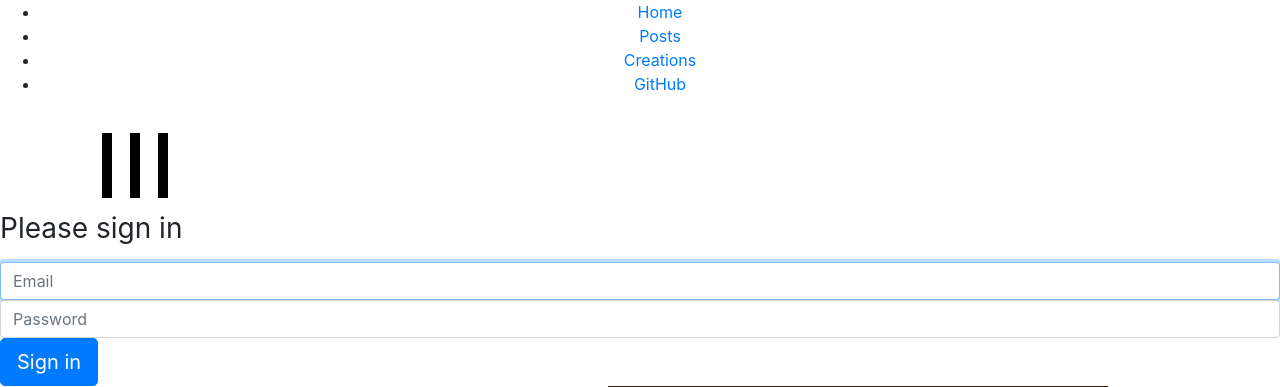
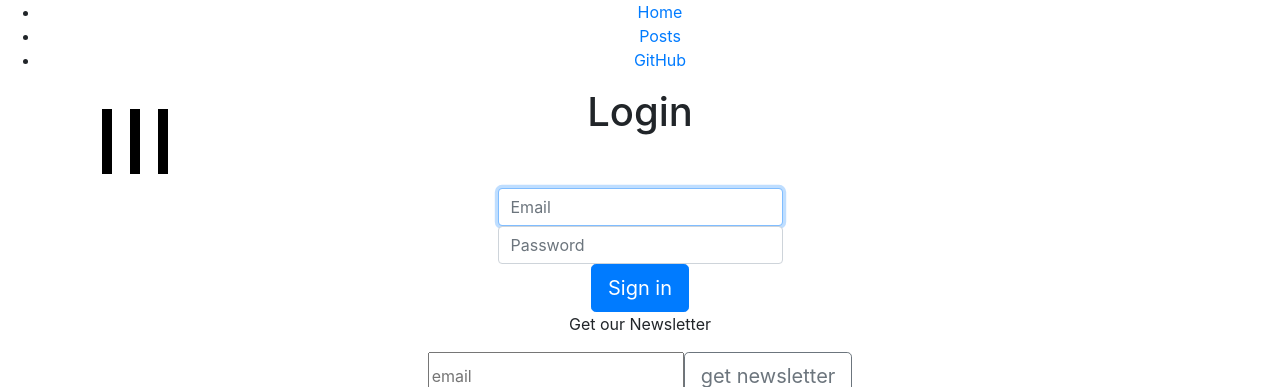
Before and after one commit to Arkistos/Blog, a Symfony app: template templates/security/login.html.twig in a window 1280 px wide, after a click that opens the changed part. Shown: the top 387 px of the page. Run offline with Twig, Linux system fonts and the light colour scheme; the template is opened without the code that fills it, so the values that code supplies are empty; style sheets or scripts are compiled from the project's sources; some libraries are stand-ins or nearby versions.

Commit message:
première version du site

```diff
--- a/assets/css/styleAdd.css
+++ b/assets/css/styleAdd.css
@@ -17,7 +17,13 @@
 .foo
 {
 	margin-top: -5px;
+	padding-bottom: 50px;
 }
+.formImg
+{
+
+}
+
 
 /* Small devices (landscape phones, 576px and up)*/
 @media (min-width: 576px) {
--- a/assets/css/stylePost.css
+++ b/assets/css/stylePost.css
@@ -9,3 +9,7 @@
 	background-color: #9fa8a3;
 	margin-left: 25%;
 }
+.imagePost
+{
+	width: 600px;
+}
--- a/public/css/style.css
+++ b/public/css/style.css
@@ -92,9 +92,3 @@ footer
 {
 	background-color: #c5d5cb;
 }
-
-footer img
-{
-	height: 50px;
-	width: 50px;
-}
--- a/src/Controller/PostController.php
+++ b/src/Controller/PostController.php
@@ -16,7 +16,7 @@ use App\Entity\Comment;
 class PostController extends AbstractController
 {
   /**
-  * @Route("/home", name="acceuil")
+  * @Route("/", name="acceuil")
   */
   public function homeAction()
   {
--- a/src/Controller/RegistrationController.php
+++ b/src/Controller/RegistrationController.php
@@ -28,7 +28,7 @@ class RegistrationController extends AbstractController
             $user->setPassword(
                 $passwordEncoder->encodePassword(
                     $user,
-                    $form->get('plainPassword')->getData()
+                    $form->get('Password')->getData()
                 )
             );
             $user->setRoles(['ROLE_ADMIN']);
--- a/src/Form/RegistrationFormType.php
+++ b/src/Form/RegistrationFormType.php
@@ -16,7 +16,7 @@ class RegistrationFormType extends AbstractType
     {
         $builder
             ->add('email')
-            ->add('plainPassword', PasswordType::class, [
+            ->add('Password', PasswordType::class, [
                 // instead of being set onto the object directly,
                 // this is read and encoded in the controller
                 'mapped' => false,
--- a/templates/base.html.twig
+++ b/templates/base.html.twig
@@ -21,9 +21,8 @@
   		<div class="collapse" id="hidden">
   			<div class="hidden-menu">
   				<ul class="text-center">
-            <li><a href="/home">Home</a></li>
+            <li><a href="/">Home</a></li>
             <li><a href="/index">Posts</a></li>
-            <li><a href="#">Creations</a></li>
             <li><a href="https://github.com/Arkistos">GitHub</a></li>
           </ul>
   			</div>
@@ -48,27 +47,36 @@
 
 
     <footer>
+
+      <form id="getNewsletter" >
+        <div class="container">
+          <div class="form-row justify-content-around">
+            <label for="inputEmail" class="form-group">Get our Newsletter</label>
+          </div>
+          <div class="form-row justify-content-center">
+            <input type="email" name="email" id="inputEmail" required autofocus placeholder="email">
+            <button class="btn btn-lg btn-outline-secondary" type="submit" id="btnNews"> get newsletter</button>
+          </div>
+          <div class="row justify-content-around">
+            <p id="comment"></p>
+          </div>
+        </div>
+      </form>
+
+      <div class="container">
+      <div class="row justify-content-around">
+        <a href="#"><img src="{{asset('images/logo_mail.png')}}"></a>
+        <a href="https://twitter.com/ImpressionisteL"><img src="{{asset('images/logo_twitter.png')}}"></a>
+      </div>
+    </div>
+
       <p class="text-center">
         Copyright © <script type="text/javascript">
           var d = new Date();
           document.write(d.getFullYear());
           </script>
           L'impressionniste - All Rights Reserved
-          <img src=" {{ asset('images/logo.png') }} ">
       </p>
-      <p>contact : </p>
-      <ul>
-        <li><a href="limpressionnistedev@gmail.com">mon mail</a></li>
-        <li><a href="https://twitter.com/ImpressionisteL">twitter</a></li>
-      </ul>
-      <form id="getNewsletter">
-        <p>
-          <label for="inputEmail">Email</label>
-          <input type="email" name="email" id="inputEmail" required autofocus>
-        </p>
-          <button class="btn btn-lg btn-primary" type="submit" id="btnNews"> get newsletter</button>
-      </form>
-      <p id="comment"></p>
     </footer>
 
 
--- a/templates/post.html.twig
+++ b/templates/post.html.twig
@@ -18,8 +18,9 @@
 {% endblock %}
 
 {% block body %}
-	<img src="{{ asset(image) }}">
+
 	<div class="row">
+		<img src="{{ asset(image) }}" class="imagePost justify-content-center">
 		<div class="contentPost col-md-6">
 			<p>{{ content }}</p>
 		</div>
--- a/templates/security/login.html.twig
+++ b/templates/security/login.html.twig
@@ -2,17 +2,28 @@
 
 {% block title %}Log in!{% endblock %}
 
+{% block titlePage%}
+    <h1>  Login </h1>
+
+{% endblock %}
+
+
 {% block body %}
-<form method="post">
-    {% if error %}
+  <div class="container">
+    <form method="post">
+     {% if error %}
         <div class="alert alert-danger">{{ error.messageKey|trans(error.messageData, 'security') }}</div>
     {% endif %}
 
-    <h1 class="h3 mb-3 font-weight-normal">Please sign in</h1>
-    <label for="inputEmail" class="sr-only">Email</label>
-    <input type="email" value="{{ last_username }}" name="email" id="inputEmail" class="form-control" placeholder="Email" required autofocus>
-    <label for="inputPassword" class="sr-only">Password</label>
-    <input type="password" name="password" id="inputPassword" class="form-control" placeholder="Password" required>
+    <div class="row justify-content-center form-conf">
+      <label for="inputEmail" class="sr-only ">Email</label>
+      <input type="email" value="{{ last_username }}" name="email" id="inputEmail" class="form-control col-md-3" placeholder="Email" required autofocus>
+    </div>
+
+    <div class="row justify-content-center form-conf">
+      <label for="inputPassword" class="sr-only">Password</label>
+      <input type="password" name="password" id="inputPassword" class="form-control col-md-3" placeholder="Password" required>
+    </div>
 
     <input type="hidden" name="_csrf_token"
            value="{{ csrf_token('authenticate') }}"
@@ -28,9 +39,11 @@
             </label>
         </div>
     #}
-
+    <div class="row justify-content-center form-conf">
     <button class="btn btn-lg btn-primary" type="submit">
         Sign in
     </button>
+  </div>
 </form>
+    </div>
 {% endblock %}
```
Also changed, not shown: assets/css/style.css (+9 -1 lines), templates/add.html.twig (+11 -4 lines), templates/registration/register.html.twig (+14 -2 lines).
